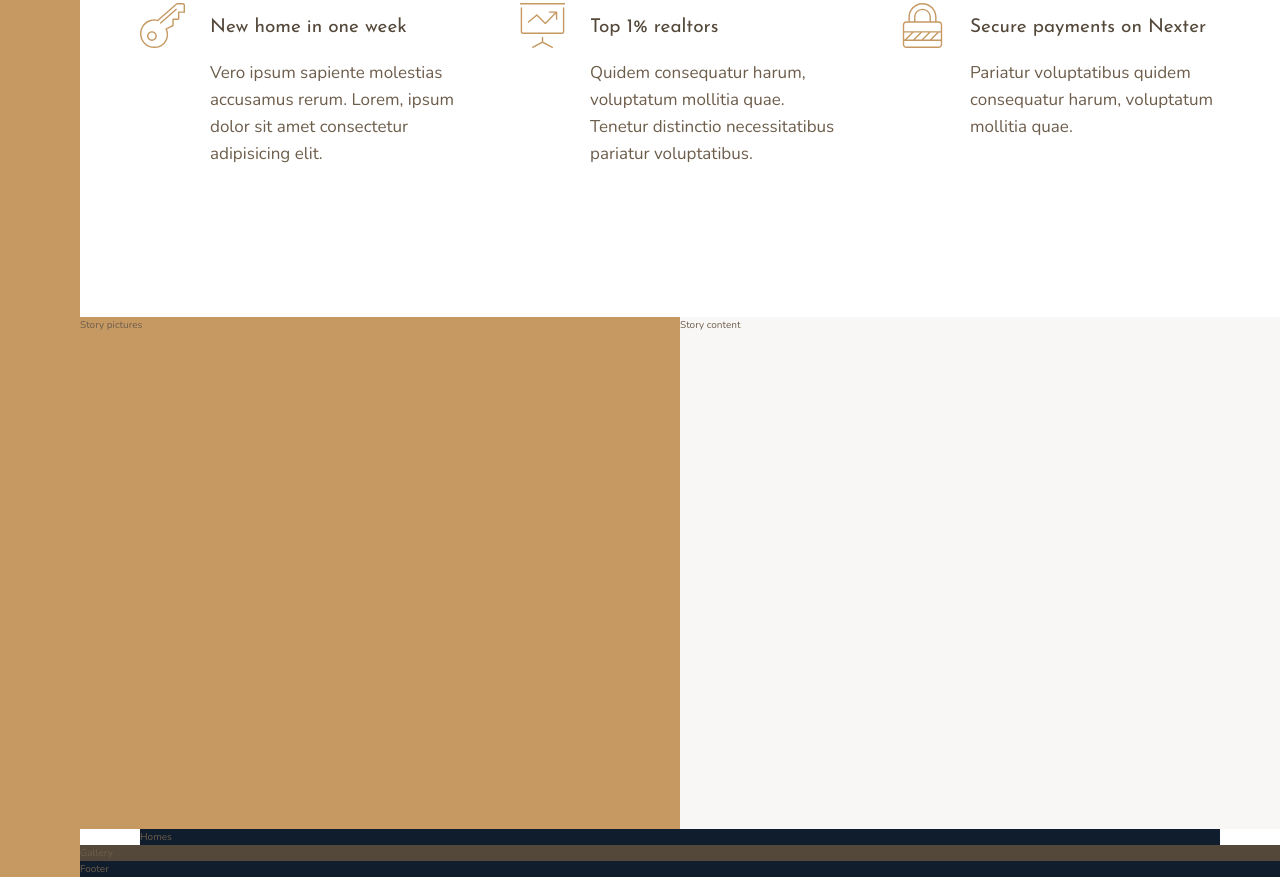
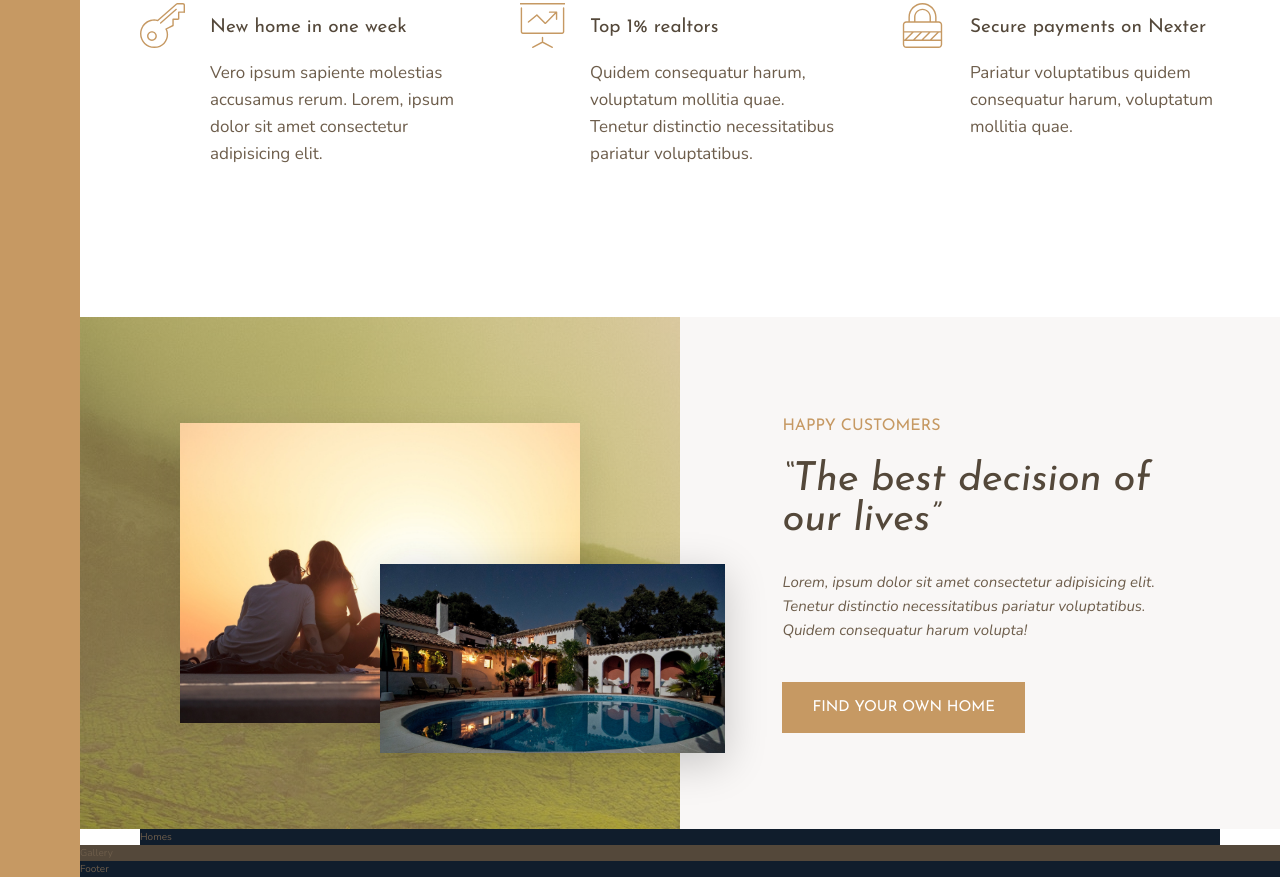
Before and after one commit to VilislavAngelov/NexterProject, a website: page index.html in a window 1280 px wide. Shown: the part 991-1868 px from the top of the page. Drawn offline with nearby package versions, Linux system fonts and the light colour scheme.

Commit message:
finished the story section

```diff
--- a/index.html
+++ b/index.html
@@ -70,11 +70,17 @@
         </section>
 
         <div class="story__pictures">
-            Story pictures
+            <img src="img/story-1.jpeg" alt="Couple with new house" class="story__img--1">
+            <img src="img/story-2.jpeg" alt="New house" class="story__img--2">
         </div>
 
         <div class="story__content">
-            Story content
+            <h3 class="heading-3 mb-sm">Happy customers</h3>
+            <h2 class="heading-2 heading-2--dark mb-md">&ldquo;The best decision of our lives&rdquo;</h2>
+            <p class="story__text">
+                Lorem, ipsum dolor sit amet consectetur adipisicing elit. Tenetur distinctio necessitatibus pariatur voluptatibus. Quidem consequatur harum volupta!
+            </p>
+            <button class="btn">Find your own home</button>
         </div>
 
         <section class="homes">
--- a/sass/_story.scss
+++ b/sass/_story.scss
@@ -1,11 +1,50 @@
 .story {
+
     &__pictures {
         background-color: $color-primary;
         grid-column: full-start / col-end 4;
+
+        display: grid;
+        grid-template-rows: repeat(6, 1fr);
+        grid-template-columns: repeat(6, 1fr);
+        align-items: center;
+        background-image: linear-gradient(rgba($color-primary, .5), rgba($color-primary, .5)), url(../img/back.jpg);
+    }
+
+    &__img--1 {
+        width: 100%;
+        grid-column: 2 / 6;
+        grid-row: 2 / 6;
+        box-shadow: 0 1rem 4rem rgba(#000, .1);
+    }
+
+    &__img--2 {
+        width: 115%;
+        z-index: 20;
+        grid-column: 4 / 7;
+        grid-row: 4 / 6;
+        box-shadow: 0 1rem 4rem rgba(#000, .2);
     }
 
     &__content {
         background-color: $color-grey-light-1;
         grid-column: col-start 5 / full-end;
+
+        padding: 6rem 8vw;
+        /*
+        display: flex;
+        flex-direction: column;
+        justify-content: center;
+        align-items: flex-start;
+        */
+        display: grid;
+        align-content: center;
+        justify-items: start;
+    }
+
+    &__text {
+        font-size: 1.5rem;
+        font-style: italic;
+        margin-bottom: 4rem;
     }
 }
--- a/sass/_typography.scss
+++ b/sass/_typography.scss
@@ -9,10 +9,20 @@
 
 .heading-2 {
     @extend %heading;
+    font-size: 4rem;
+    font-style: italic;
+    line-height: 1;
+
+    &--light {color: $color-grey-light-1;}
+    &--dark {color: $color-grey-dark-1;}
+
 }
 
 .heading-3 {
     @extend %heading;
+    font-size: 1.6rem;
+    color: $color-primary;
+    text-transform: uppercase;
 }
 
 .heading-4 {
@@ -22,3 +32,36 @@
     &--light {color: $color-grey-light-1;}
     &--dark {color: $color-grey-dark-1;}
 }
+
+.btn {
+    background-color: $color-primary;
+    color: #fff;
+    border: none;
+    border-radius: 0;
+    font-family: $font-display;
+    font-size: 1.5rem;
+    text-transform: uppercase;
+    padding: 1.8rem 3rem;
+    cursor: pointer;
+    transition: all .2s;
+
+    &:hover {
+        background-color: $color-primary-dark;
+    }
+}
+
+.mb-sm {
+    margin-bottom: 2rem;
+}
+
+.mb-md {
+    margin-bottom: 3rem;
+}
+
+.mb-lg {
+    margin-bottom: 4rem;
+}
+
+.mb-hg {
+    margin-bottom: 8rem;
+}
```
Also changed, not shown: css/style.css.
